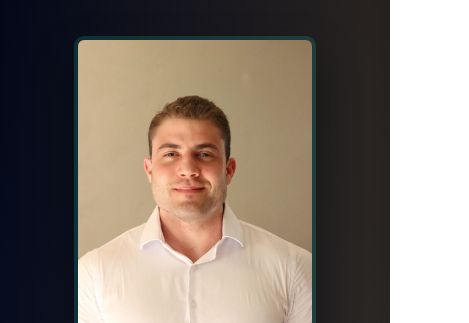
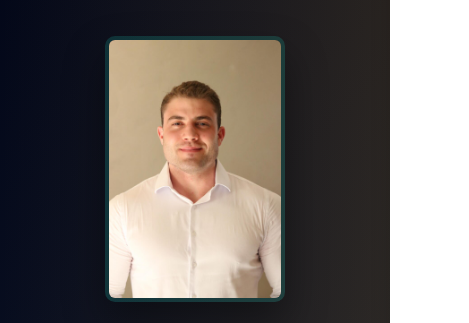
Before and after one commit to mapsegundo/joaodiniz, a plain HTML site: page index.html in a window 390 px wide. Shown: the part 106-429 px from the top of the page, 469 px wide, since content can reach past the window. Drawn offline with nearby package versions, Linux system fonts and the light colour scheme.

Commit message:
Melhora responsividade da imagem principal em dispositivos móveis pequenos

```diff
--- a/css/responsive.css
+++ b/css/responsive.css
@@ -482,6 +482,12 @@
     font-size: 1.1rem;
   }
 
+  .inicio-image img {
+    max-height: min(280px, 50vh);
+    max-width: 95%;
+    object-position: center;
+  }
+
   .inicio-cta {
     flex-direction: column;
     width: 100%;
```
